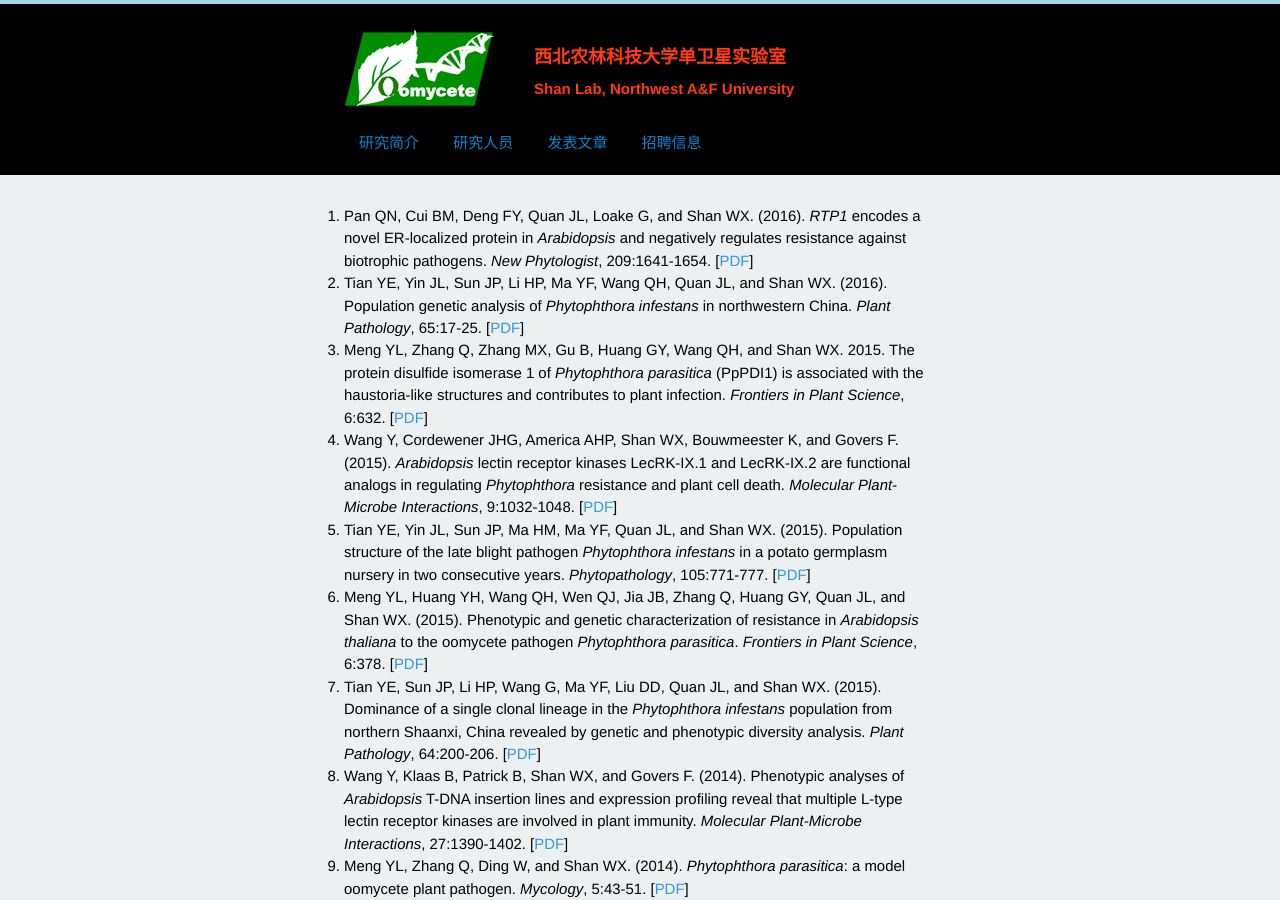
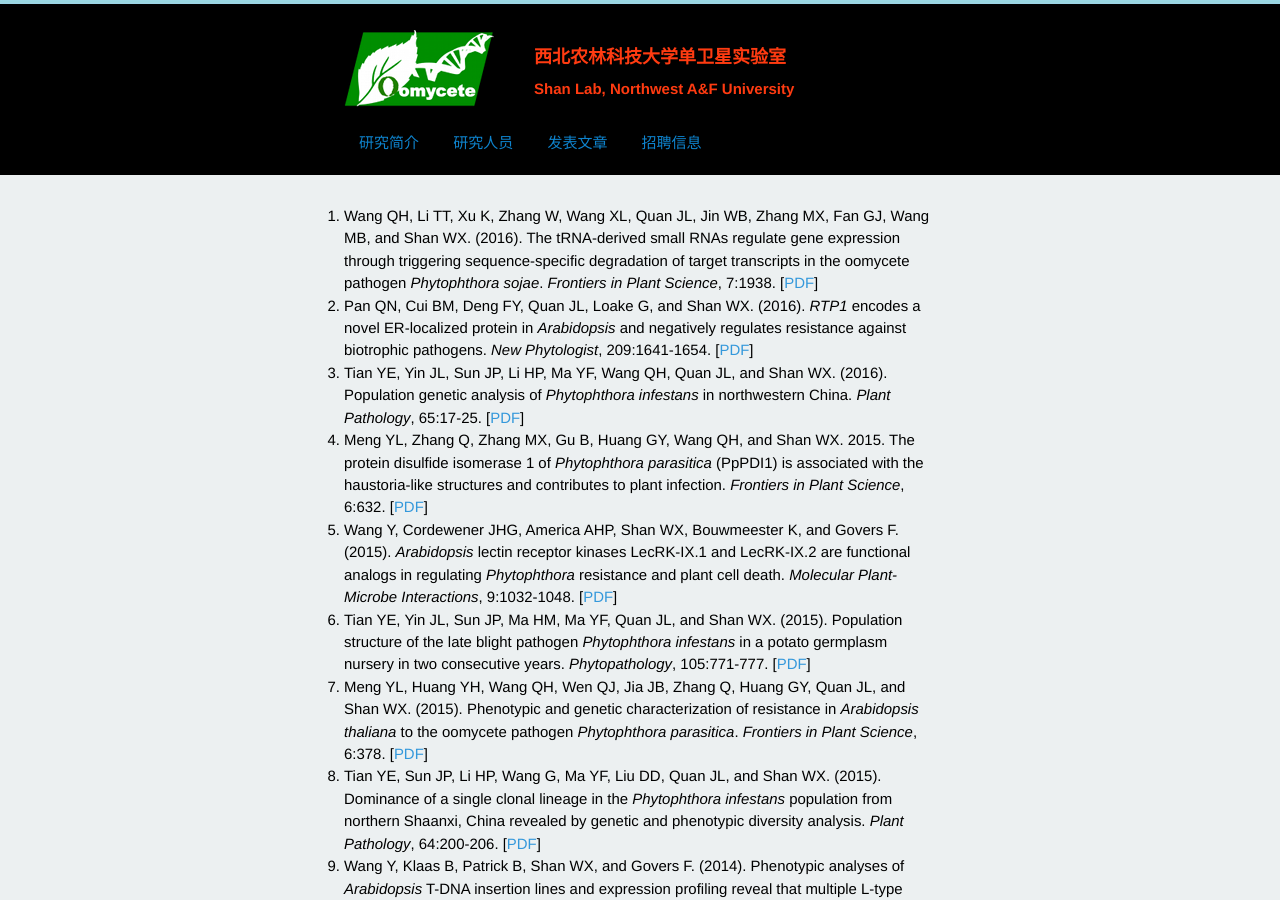
Before and after one commit to shanclub2/shanlab, a Jekyll site: the page built from publication.html, in a window 1280 px wide and 900 px high. Built offline with Jekyll 4.4.1, drawn with Linux system fonts in a browser that asks for light colours; Markdown is read by kramdown in place of the engine named in the settings; a script that is not in the unit is left out.

Commit message:
update pub

```diff
--- a/publication.html
+++ b/publication.html
@@ -9,6 +9,11 @@ title: 单卫星实验室
 
 
 <ol>
+
+
+<li>
+Wang QH, Li TT, Xu K, Zhang W, Wang XL, Quan JL, Jin WB, Zhang MX, Fan GJ, Wang MB, and Shan WX. (2016). The tRNA-derived small RNAs regulate gene expression through triggering sequence-specific degradation of target transcripts in the oomycete pathogen <i>Phytophthora sojae</i>. <i>Frontiers in Plant Science</i>, 7:1938. [<a href="/pdf/qhwang2016.pdf">PDF</a>]
+</li>
 
 <li>
 Pan QN, Cui BM, Deng FY, Quan JL, Loake G, and Shan WX. (2016). <i>RTP1</i> encodes a novel ER-localized protein in <i>Arabidopsis</i> and negatively regulates resistance against biotrophic pathogens. <i>New Phytologist</i>, 209:1641-1654. [<a href="/pdf/qnpan2016.pdf">PDF</a>]
```
Also changed, not shown: 1 other file.
